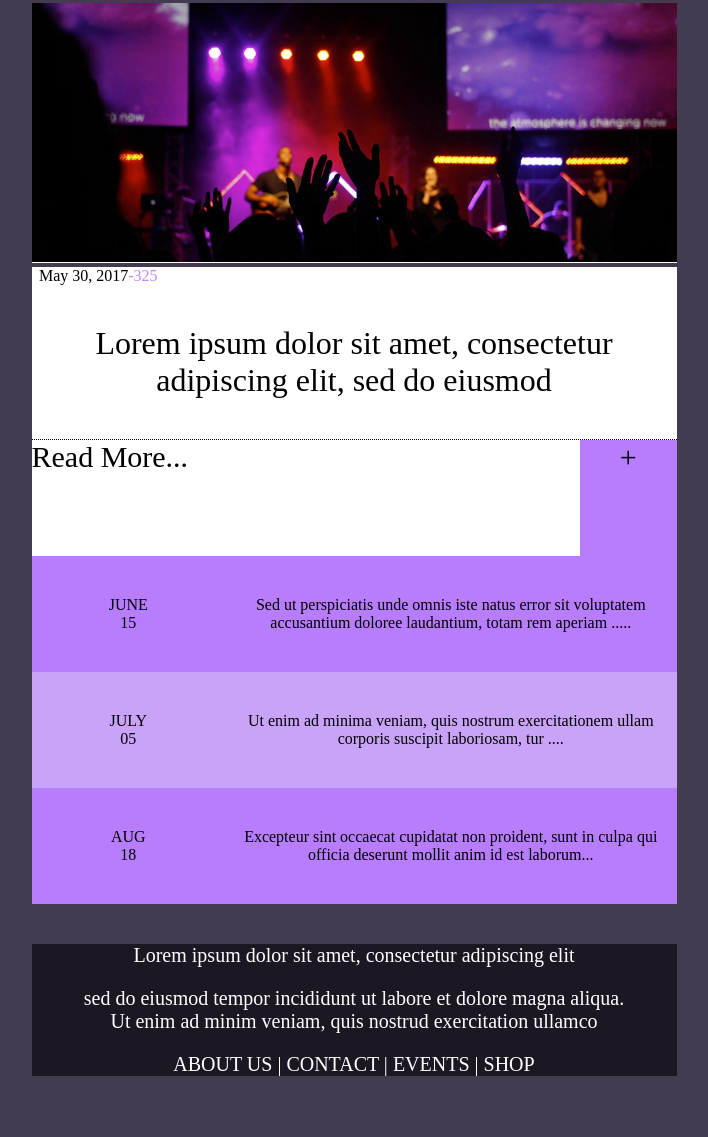
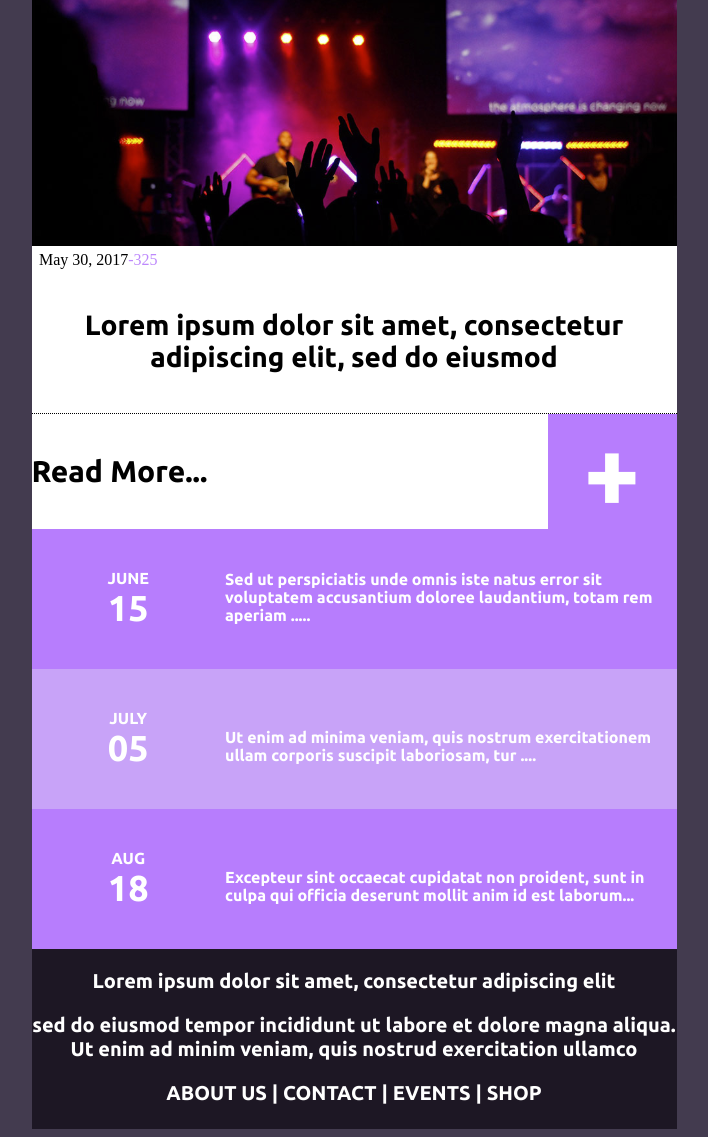
Before and after one commit to 103046492/WebProgramming_2020, a plain HTML site: page week 2_3/index.html in a window 1280 px wide. Shown: the part 77-1214 px from the top of the page, without its empty margins (286-994 px from the left). Before the commit the page ends 1153 px from the top, so only its background shows below. Drawn offline with Linux system fonts and the light colour scheme.

Commit message:
task 3 complete

```diff
--- a/week 2_3/index.css
+++ b/week 2_3/index.css
@@ -1,10 +1,15 @@
+.main-heading {
+    font-family: 'Pacifico';
+    color: rgba(255, 255, 255, 0.87);
+    background-color: #433B4F;
+    margin: 0px;
+}
 .container-main {
-    height: 100vh;
-    width: 100vh;
     text-align: center;
     margin: auto;
     width: 645px;
     border: thin;
+    background-color: white;
 }
 
 .headline-box {
@@ -34,32 +39,34 @@
 }
 
 .headline {
-    font-size: 32px;
+    font-size: 28px;
     text-align: center;
     margin: 40px;
+    font-family: 'Ubuntu', sans-serif;
 }
 
 
 .dropdown-box {
-    font-size: 0;
+    display: flex;
 }
 
 .dropdown {
-    display: inline-block;
-    width: 85%;
+    width: 80%;
     font-size: 30px;
     text-align: left;
     background-color: white;
-    height: 116px;
+    font-family: 'Ubuntu', sans-serif;
+    padding-top: 40px;
 }
 
 .button {
-    display: inline-block;
-    width: 15%;
-    font-size: 30px;
+    flex-grow: 1;
+    width: 20%;
+    font-size: 100px;
     text-align: center;
+    color: white;
     background-color: #B77DFD;
-    height: 116px;
+    font-family: 'Ubuntu', sans-serif;
 }
 
 .list-box {
@@ -72,12 +79,17 @@
     font-size: 16px;
     text-align: center;
     padding: 40px 0px;
+    color: white;
 }
 
 .list-box .desc {
     display: inline-block;
     width: 70%;
     font-size: 16px;
+    margin: 0px;
+    color: white;
+    font-family: 'Ubuntu', sans-serif;
+    text-align: left;
 }
 
 .list-box2 {
@@ -89,12 +101,18 @@
     display: inline-block;
     width: 70%;
     font-size: 16px;
+    margin: 0px;
+    color: white;
+    font-family: 'Ubuntu', sans-serif;
+    text-align: left;
 }
 
 .contents-box {
     font-size: 0;
-    display: block;
+    display: flex;
     background-color: #1D1724;
+    height: 180px;
+
 }
 
 .backgroundcolor {
@@ -109,6 +127,16 @@
 .end-contents {
     font-size: 20px;
     text-align: center;
-    margin: 40px;
+    margin: 0px;
     color: white;
+    font-family: 'Ubuntu', sans-serif;
 }
+
+.day {
+    font-size: 36px;
+    font-family: 'Ubuntu', sans-serif;
+}
+.month {
+    font-size: 16px;
+    font-family: 'Ubuntu', sans-serif;
+}
--- a/week 2_3/index.html
+++ b/week 2_3/index.html
@@ -6,12 +6,14 @@
     <meta name="viewport" content="width=device-width, initial-scale=1.0">
     <meta http-equiv="X-UA-Compatible" content="ie=edge">
     <title>Document</title>
+    <link href="https://fonts.googleapis.com/css2?family=Pacifico&display=swap" rel="stylesheet">
+    <link href="https://fonts.googleapis.com/css2?family=Ubuntu:wght@700&display=swap" rel="stylesheet">
     <link rel="stylesheet" type="text/css" href="index.css">
 </head>
 
 <body class=backgroundcolor>
     <div class=container-main>
-        <h1>Your Company</h1>
+        <h1 class="main-heading">Your Company</h1>
         <img class="image" src="content image.PNG">
         <div class=headline-box>
             <div class=headline-etc-box>
@@ -22,7 +24,7 @@
         </div>
         <div class="dropdown-box">
             <div class="dropdown">Read More...</div>
-            <div class="button"> + </div>
+            <div class="button">+</div>
         </div>
         <div class="list-box">
             <div class="date-box">
@@ -50,8 +52,8 @@
         </div>
         <div class="contents-box">
             <div class="end-contents">
-                <p class="desc">Lorem ipsum dolor sit amet, consectetur adipiscing elit</p>
-                <p class="desc">sed do eiusmod tempor incididunt ut labore et dolore magna aliqua. Ut enim ad minim veniam, quis nostrud exercitation ullamco</p>
+                <p>Lorem ipsum dolor sit amet, consectetur adipiscing elit</p>
+                <p>sed do eiusmod tempor incididunt ut labore et dolore magna aliqua. Ut enim ad minim veniam, quis nostrud exercitation ullamco</p>
                 <p>ABOUT US | CONTACT | EVENTS | SHOP</p>
             </div>
         </div>
```
